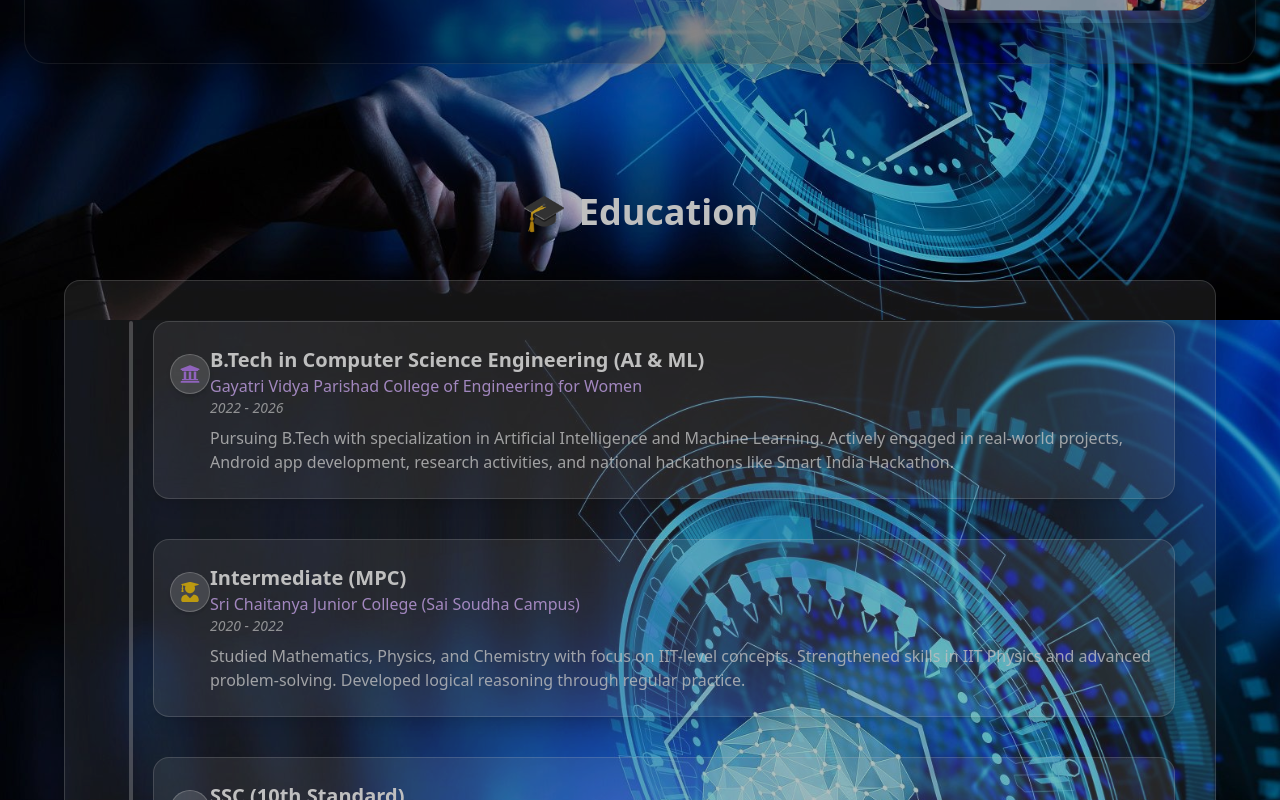
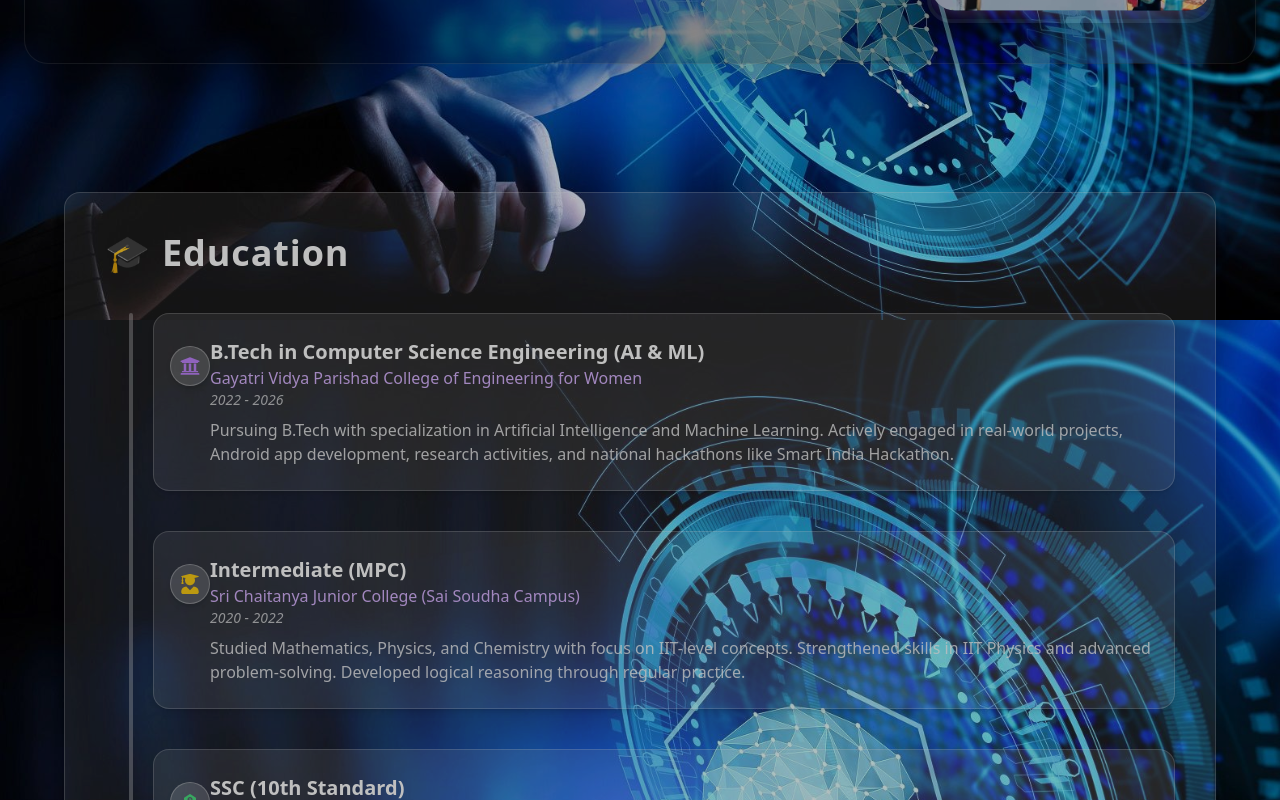
Before and after one commit to gayatrihub/my_port, a React (Create React App) app: page / in a window 1280 px wide. Shown: the part 1280-2080 px from the top of the page. Built offline with nearby package versions, Linux system fonts and the light colour scheme.

Commit message:
Update EducationTimeline.jsx

```diff
--- a/src/components/EducationTimeline.jsx
+++ b/src/components/EducationTimeline.jsx
@@ -32,23 +32,29 @@ const educationData = [
 const EducationTimeline = () => {
   return (
     <section
-      className="min-h-screen py-16 px-4 sm:px-10"
+      className="min-h-screen py-16 px-4 sm:px-10 flex justify-center items-center"
       style={{
         fontFamily:
           'ui-sans-serif, system-ui, -apple-system, BlinkMacSystemFont, "Segoe UI", Roboto, "Helvetica Neue", Arial, "Noto Sans", sans-serif',
       }}
     >
       <motion.div
-        initial={{ opacity: 0, y: -20 }}
+        className="bg-white/10 w-full max-w-7xl rounded-2xl border border-white/20 p-10 shadow-lg"
+        initial={{ opacity: 0, y: 20 }}
         animate={{ opacity: 1, y: 0 }}
         transition={{ duration: 0.6 }}
-        className="flex justify-center items-center mb-12 gap-3"
       >
-        <span className="text-4xl">🎓</span>
-        <h2 className="text-4xl font-bold text-white">Education</h2>
-      </motion.div>
+        {/* Title inside container */}
+        <motion.div
+          className="flex items-center gap-3 mb-10"
+          initial={{ opacity: 0, y: -20 }}
+          animate={{ opacity: 1, y: 0 }}
+          transition={{ duration: 0.6 }}
+        >
+          <span className="text-4xl">🎓</span>
+          <h2 className="text-4xl font-bold text-white tracking-wide">Education</h2>
+        </motion.div>
 
-      <div className="bg-white/10 p-10 rounded-2xl border border-white/20 max-w-7xl mx-auto">
         <div className="relative pl-12">
           {/* Vertical line on left */}
           <div className="absolute top-0 bottom-0 left-6 w-1 bg-white/30 rounded-full"></div>
@@ -60,7 +66,7 @@ const EducationTimeline = () => {
               whileInView={{ opacity: 1, x: 0 }}
               transition={{ duration: 0.5, delay: index * 0.2 }}
               viewport={{ once: true }}
-              className="relative pl-14 py-6 mb-10 bg-white/10 border border-white/20 rounded-2xl shadow-lg max-w-5xl"
+              className="relative pl-14 py-6 mb-10 bg-white/10 border border-white/20 rounded-2xl shadow-md max-w-5xl"
             >
               {/* Dot and icon */}
               <div className="absolute left-4 top-8">
@@ -76,7 +82,7 @@ const EducationTimeline = () => {
             </motion.div>
           ))}
         </div>
-      </div>
+      </motion.div>
     </section>
   );
 };
```
